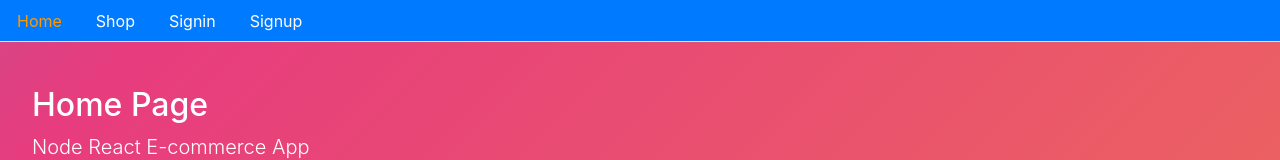
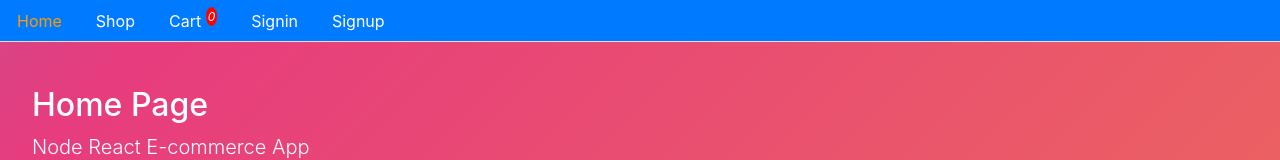
Before and after one commit to sujay-neglur/ecommerce-shopping-ui, a React (Create React App) app: page / in a window 1280 px wide. Shown: the top 160 px of the page. Built offline with nearby package versions, Linux system fonts and the light colour scheme; no server answers.

Commit message:
src/core/Menu.js
added total cart items and cart menu link

```diff
--- a/src/core/Menu.js
+++ b/src/core/Menu.js
@@ -1,6 +1,7 @@
 import React from "react";
 import { Link, withRouter } from "react-router-dom";
 import { signout, isAuthenticated } from "../auth";
+import {itemTotal} from "./cartHelpers";
 
 const isActive = (history, path) => {
   if (history.location.pathname === path) {
@@ -26,6 +27,17 @@ const Menu = ({ history }) => {
             style={isActive(history, "/shop")}
           >
             Shop
+          </Link>
+        </li>
+        <li className="nav-item">
+          <Link
+            className="nav-link"
+            to="/cart"
+            style={isActive(history, "/cart")}
+          >
+            Cart <sup><small className="cart-badge">
+              {itemTotal()}
+              </small></sup>
           </Link>
         </li>
         {isAuthenticated() && isAuthenticated().user.role === 0 && (
```
